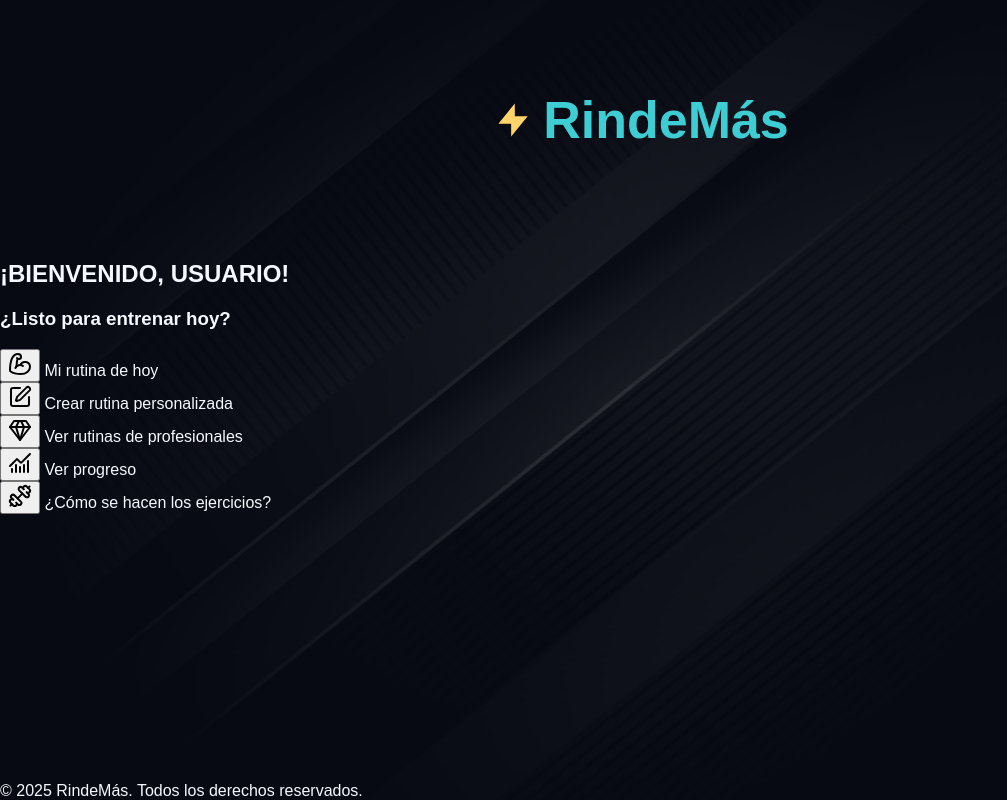
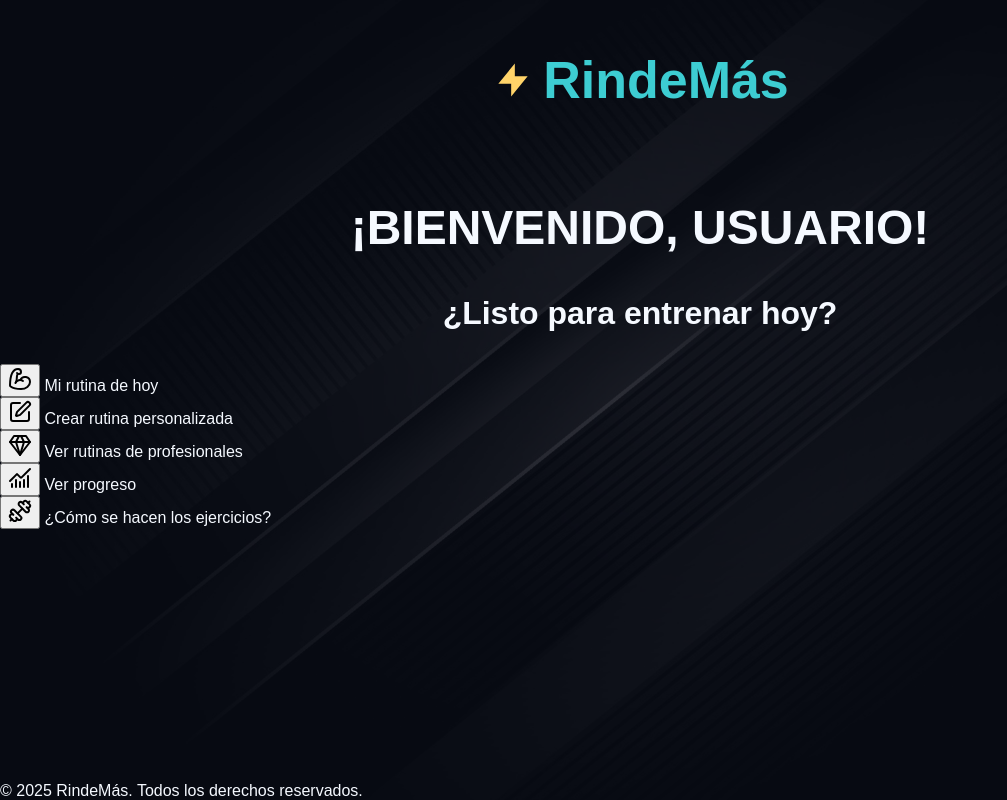
Before and after one commit to alejandrorumi-dev/RindeMas, a plain HTML site: page pages/user.html in a window 1280 px wide. Shown: the whole page, without its empty margins (0-1007 px from the left). Drawn offline with Linux system fonts and the light colour scheme.

Commit message:
RM-112-Add new styles to user__info--title and user__info--subtitle

```diff
--- a/css/pages/user.css
+++ b/css/pages/user.css
@@ -23,10 +23,23 @@ body::before {
 
 .header {
   background-color: transparent;
-  height: 15rem;
+  height: 10rem;
+
 }
 
 .header__title h1 {
   font-size: 3.25rem;
   color: var(--primary-other);
 }
+
+.users__info {
+  text-align: center;
+}
+
+.users__info--title {
+  font-size: 3rem;
+}
+
+.users__info--subtitle {
+  font-size: 2rem;
+}
```
